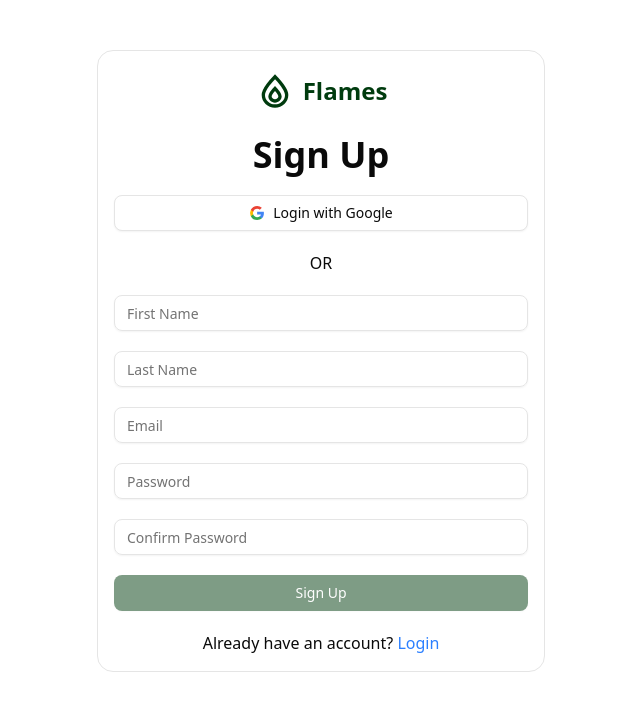
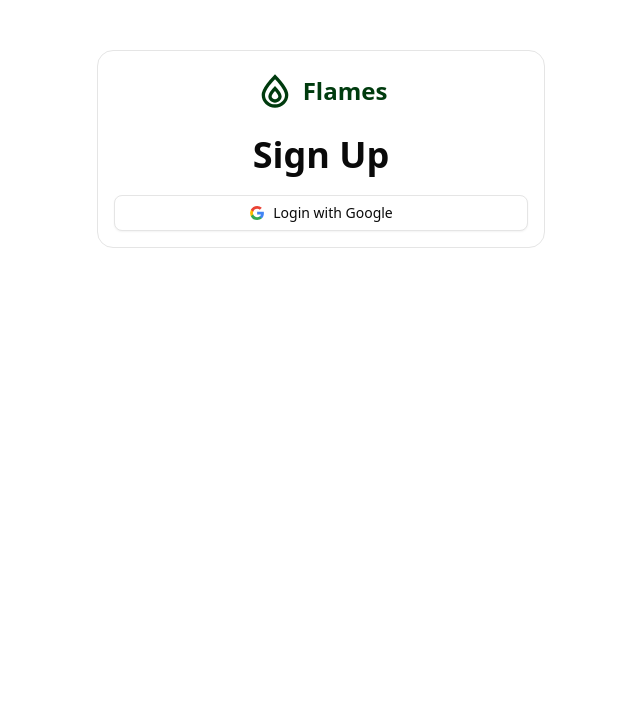
Before and after one commit to techies-2025/flame, a Next.js app: page /signup in a window 1280 px wide. Shown: the top 710 px of the page, without its empty margins (319-959 px from the left). Built offline with nearby package versions, Linux system fonts and the light colour scheme; no server answers.

Commit message:
remove: remove password auth

```diff
--- a/app/(authentication)/signup/page.jsx
+++ b/app/(authentication)/signup/page.jsx
@@ -82,8 +82,8 @@ const Page = () => {
         </svg>
         <span>Login with Google</span>
       </Button>
-      <p>OR</p>
-      <Input placeholder="First Name" />
+      {/* <p>OR</p> */}
+      {/* <Input placeholder="First Name" />
       <Input placeholder="Last Name" />
       <Input placeholder="Email" />
       <Input placeholder="Password" />
@@ -96,7 +96,7 @@ const Page = () => {
         <a href="/login" className="text-blue-500">
           Login
         </a>
-      </p>
+      </p> */}
     </form>
   );
 };
```
